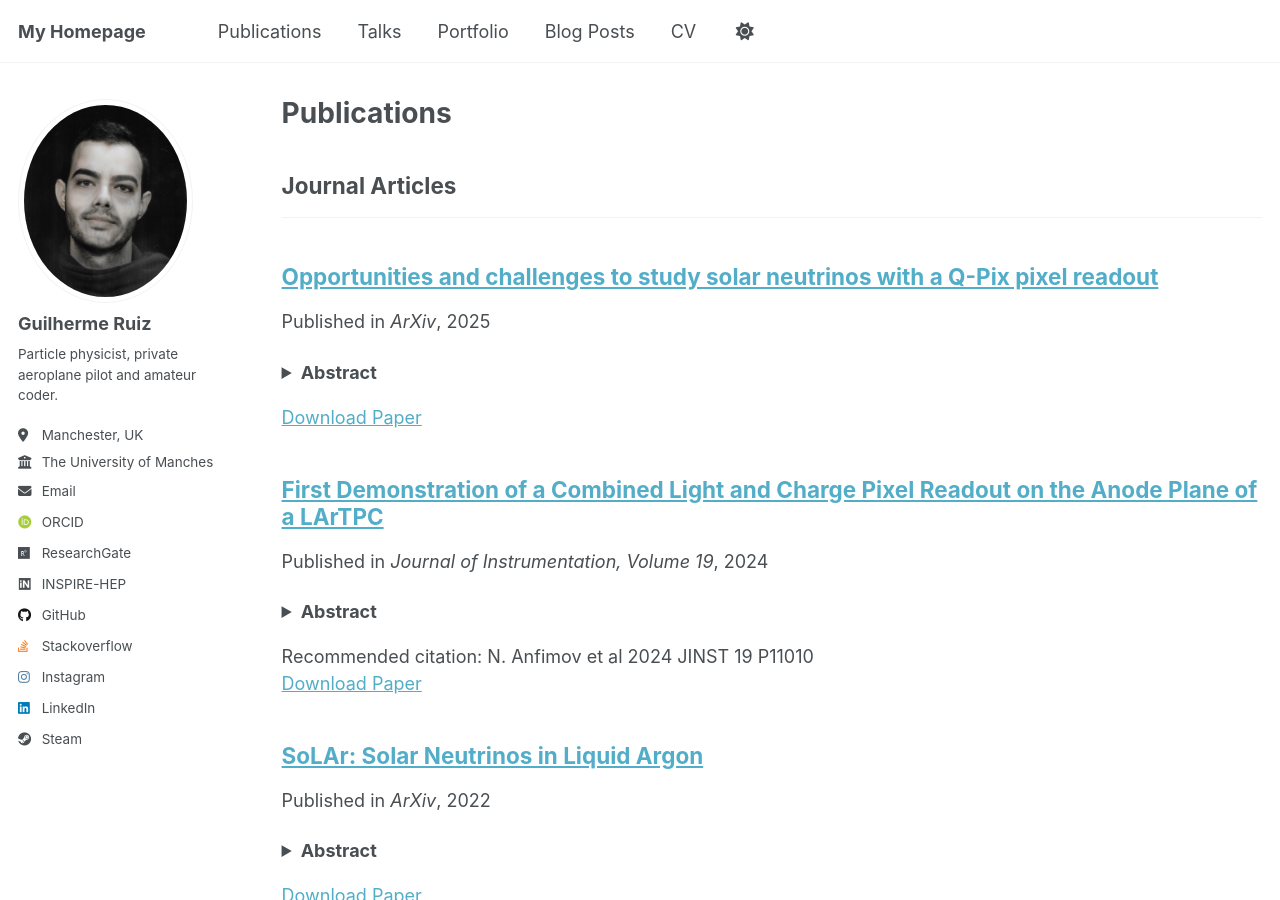
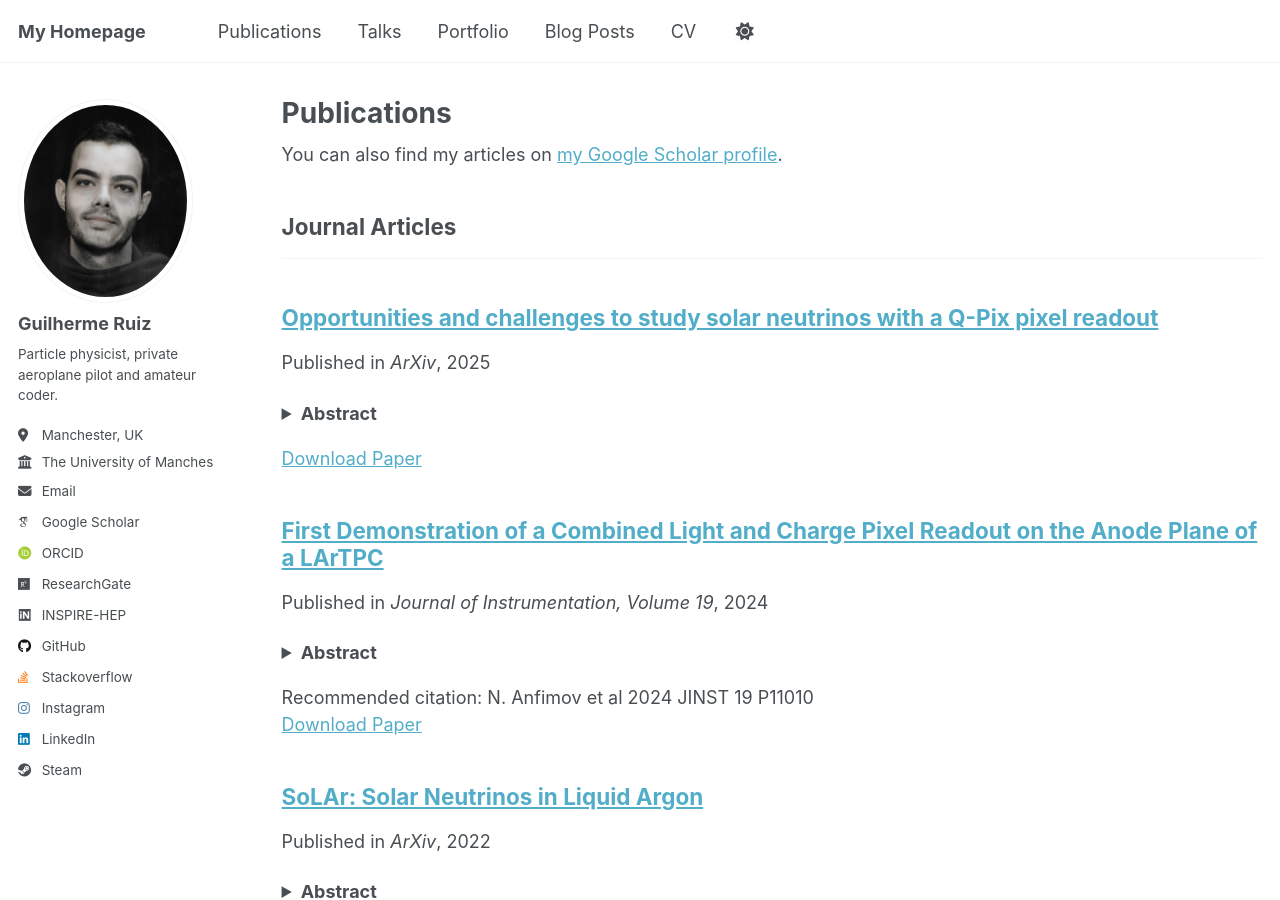
Before and after one commit to guigoruiz1/guigoruiz1.github.io, a Jekyll site: the page built from _pages/publications.html, in a window 1280 px wide and 900 px high. Built offline with Jekyll 4.4.1, drawn with Linux system fonts in a browser that asks for light colours; some web fonts are replaced; a script that is not in the unit is left out; some of the changed lines change nothing that is shown.

Commit message:
google scholar

```diff
--- a/_config.yml
+++ b/_config.yml
@@ -34,7 +34,7 @@ author:
   # Academic websites
   academia         : # URL
   arxiv            : # URL - Update with the correct link to your profile
-  googlescholar    : # URL
+  googlescholar    : "https://scholar.google.com/citations?user=XEyCLxgAAAAJ&hl"
   inspire-hep      : "https://inspirehep.net/authors/2060571"
   impactstory      : # URL
   orcid            : "https://orcid.org/0000-0003-1411-3455"
```
